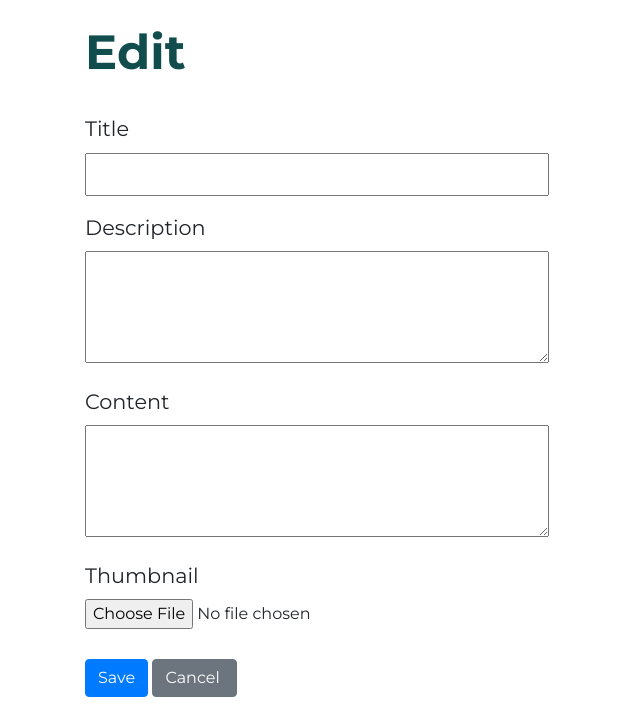
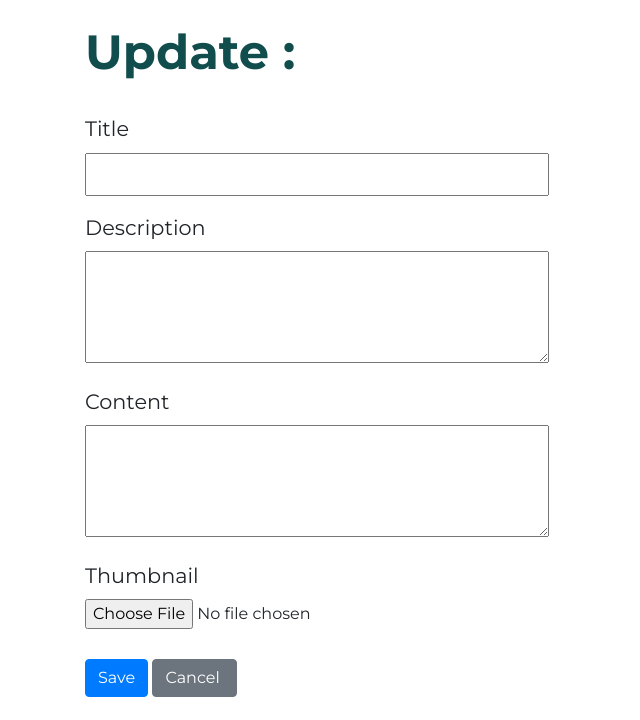
Before and after one commit to beingbiplov/djBlog, a Django app: template core/templates/core/blog_edit.html in a window 1280 px wide. Shown: the part 57-777 px from the top of the page, without its empty margins (0-640 px from the left). Run offline with Django 3.2, Linux system fonts and the light colour scheme; the template is opened without the code that fills it, so the values that code supplies are empty, except form fields; tables that the repository leaves empty hold one stand-in row (values such as "Sample post"); form fields are guessed from the names that the template uses; some libraries are stand-ins or nearby versions.

Commit message:
update page title

```diff
--- a/core/templates/core/blog_create.html
+++ b/core/templates/core/blog_create.html
@@ -1,7 +1,7 @@
 {% extends 'core/base.html' %}
 {% load static %}
 
-{% block title %}Add New Blog {% endblock %}
+{% block title %}Add New Blog Post {% endblock %}
 
 {% block content %}
 
--- a/core/templates/core/blog_details.html
+++ b/core/templates/core/blog_details.html
@@ -1,7 +1,7 @@
 {% extends 'core/base.html' %}
 {% load static %}
 
-{% block title %} Details {% endblock %}
+{% block title %} {{ post.title }} {% endblock %}
 
 {% block content %}
 
--- a/core/templates/core/blog_edit.html
+++ b/core/templates/core/blog_edit.html
@@ -1,13 +1,13 @@
 {% extends 'core/base.html' %}
 {% load static %}
 
-{% block title %}Edit Blog {% endblock %}
+{% block title %}Update Blog Post {% endblock %}
 
 {% block content %}
 
 	<div class="container">
 		<section class="form-section">
-			<h2>Edit</h2>
+			<h2>Update : {{ form.title.value }}</h2>
 			<form method='POST' class="form-method" >
 				{% csrf_token %}
 				<label for='{{ form.title }}'>Title</label>
--- a/core/templates/core/delete.html
+++ b/core/templates/core/delete.html
@@ -1,7 +1,7 @@
 {% extends 'core/base.html' %}
 {% load static %}
 
-{% block title %} Delete {% endblock %}
+{% block title %} Delete Blog Post {% endblock %}
 
 {% block content %}
 
```
